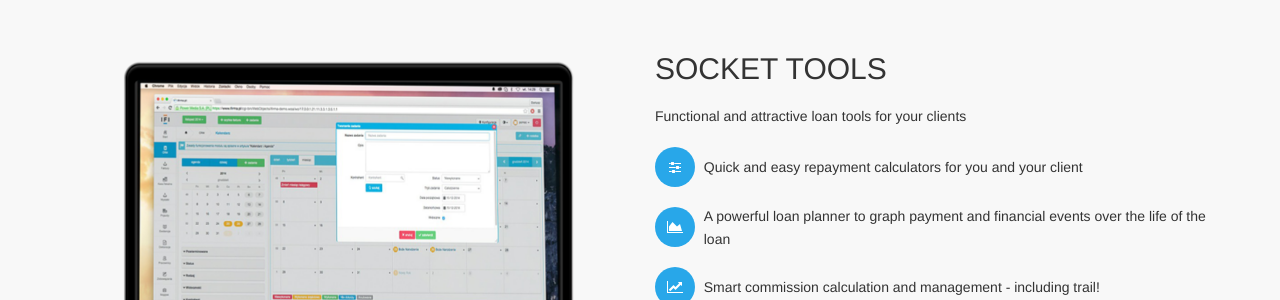
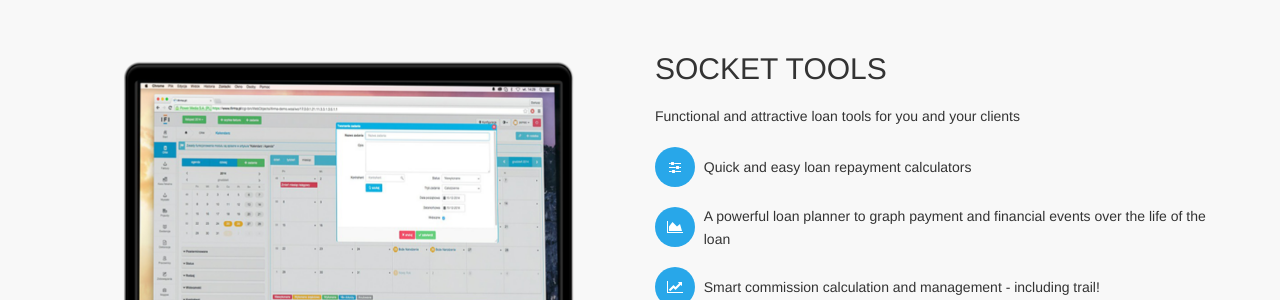
Before and after one commit to riceKernel/socket, a Jekyll site: the page built from index.html, in a window 1280 px wide and 900 px high, scrolled down 2160 px. Shown: the part 152-452 px from the top of the window. Built offline with Jekyll 4.4.1, drawn with Linux system fonts in a browser that asks for light colours.

Commit message:
Summary
Description

```diff
--- a/_data/features.yml
+++ b/_data/features.yml
@@ -26,11 +26,11 @@
 
 - name: toolkit
   tagline: Socket Tools
-  blurb: Functional and attractive loan tools for your clients
+  blurb: Functional and attractive loan tools for you and your clients
   img: img/software-img.png
   features:
     - icon: fa-sliders
-      text: Quick and easy repayment calculators for you and your client
+      text: Quick and easy loan repayment calculators
     - icon: fa-area-chart
       text: A powerful loan planner to graph payment and financial events over the life of the loan
     - icon: fa-line-chart
```
Also changed, not shown: _data/features-borrowers.yml (+15 -14 lines).
